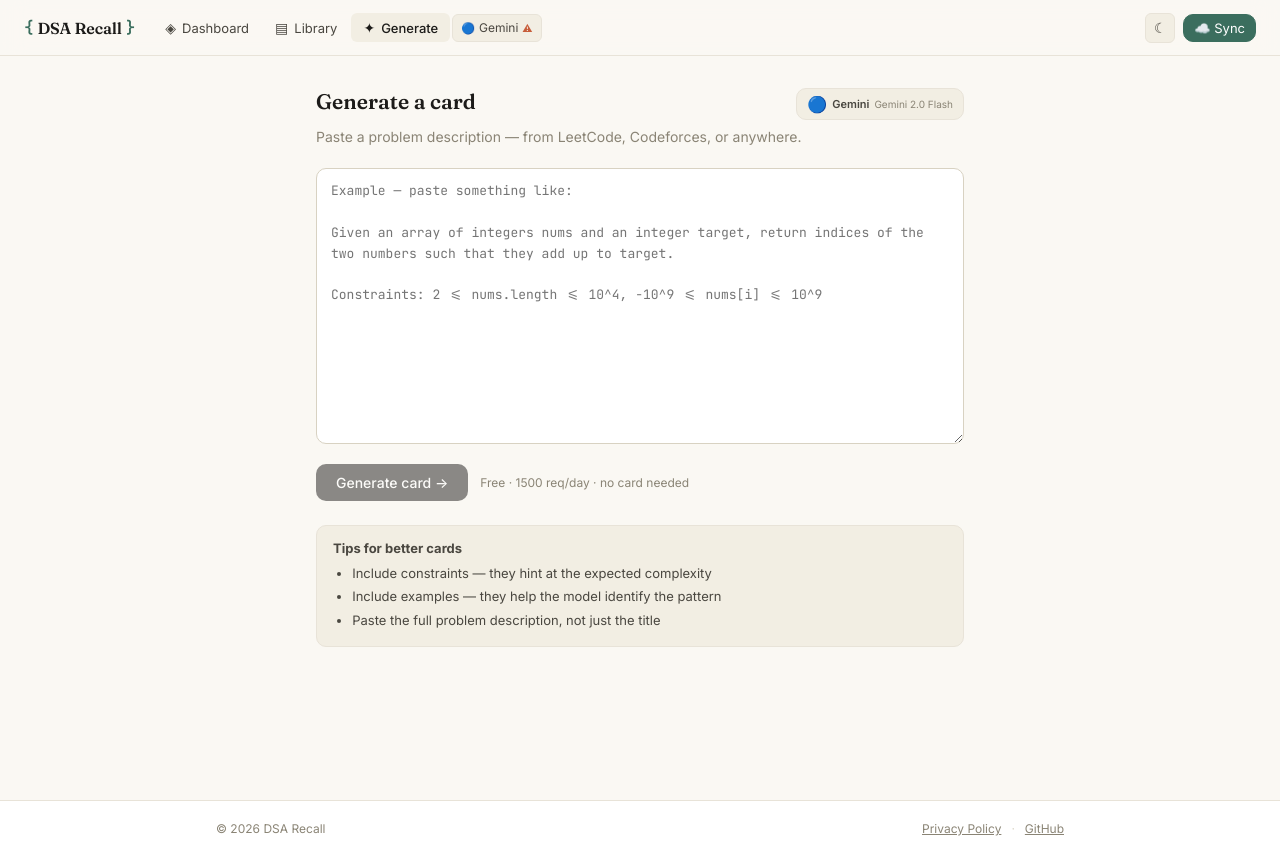
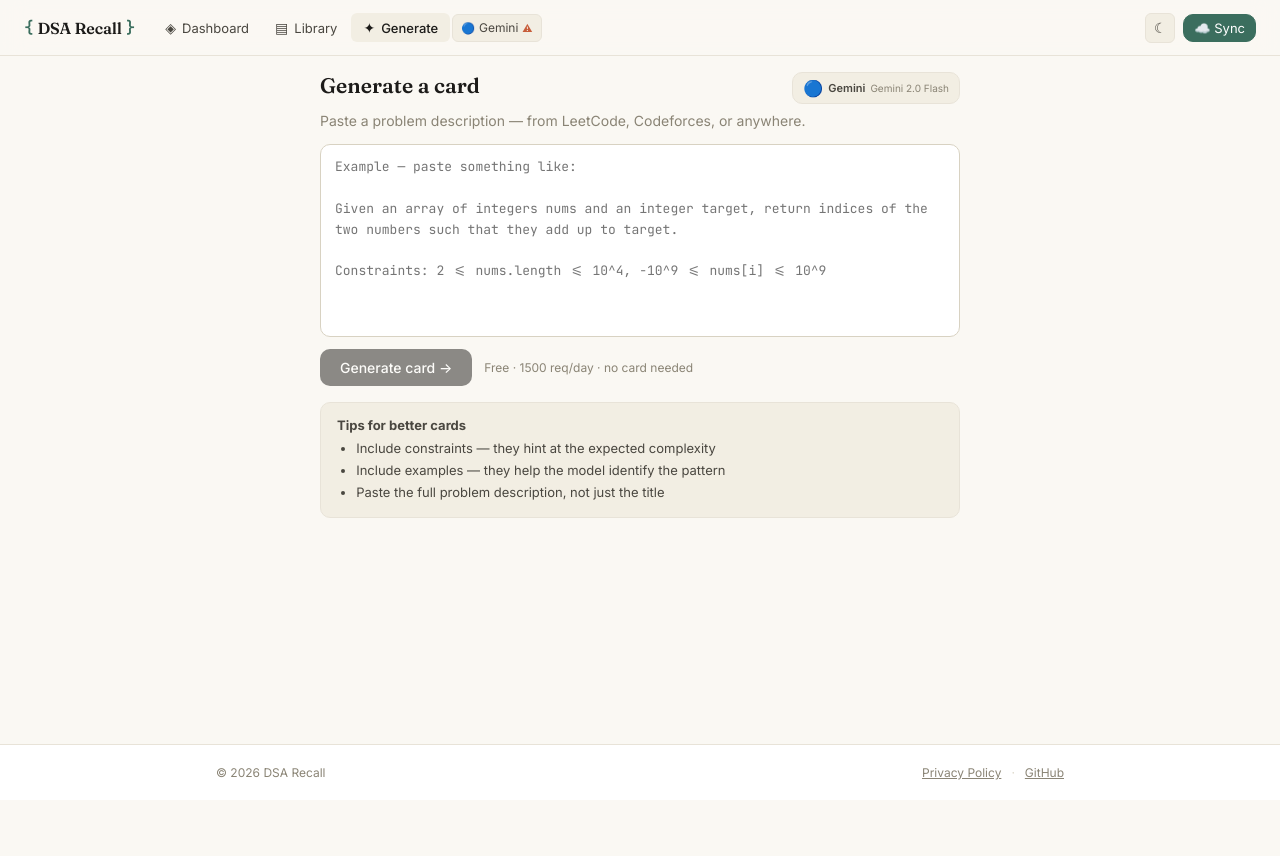
Before and after one commit to MANASZ-WEBDEV/DSA-Revision, a React (Vite) app: page /generate in a window 1280 px wide. After the commit the page ends 800 px from the top, so only its background shows below. Built offline with nearby package versions, Linux system fonts and the light colour scheme; no server answers.

Commit message:
style: fit GenerateCard form into single viewport and remove scrolling

```diff
--- a/src/App.tsx
+++ b/src/App.tsx
@@ -34,6 +34,7 @@ function AppContent() {
   const navigate = useNavigate();
   const location = useLocation();
   const isPrivacyPage = location.pathname === "/privacy";
+  const isGeneratePage = location.pathname === "/generate";
   const [isMobile, setIsMobile] = useState(window.innerWidth <= 768);
 
   useEffect(() => {
@@ -44,7 +45,7 @@ function AppContent() {
     return () => window.removeEventListener("resize", handleResize);
   }, []);
 
-  const shouldLockViewport = isPrivacyPage && !isMobile;
+  const shouldLockViewport = (isPrivacyPage || isGeneratePage) && !isMobile;
   const [showSettings, setShowSettings] = useState(false);
   const [showLogin, setShowLogin] = useState(false);
   const [menuOpen, setMenuOpen] = useState(false);
--- a/src/components/generate/GenerateCard.tsx
+++ b/src/components/generate/GenerateCard.tsx
@@ -45,7 +45,7 @@ export function GenerateCard({ providerId, model, apiKey, onCardCreated, onNeedA
   }
 
   return (
-    <div style={{ maxWidth: 680, margin: "0 auto", padding: "2rem 1rem" }}>
+    <div className="animate-fadeInUp generate-container">
       <div style={{ display: "flex", justifyContent: "space-between", alignItems: "flex-start", marginBottom: 6 }}>
         <h2 style={styles.heading}>Generate a card</h2>
         {/* Active provider badge */}
@@ -65,7 +65,7 @@ export function GenerateCard({ providerId, model, apiKey, onCardCreated, onNeedA
         value={text}
         onChange={(e) => setText(e.target.value)}
         placeholder={PLACEHOLDER}
-        rows={12}
+        rows={8}
         style={styles.textarea}
         disabled={loading}
       />
@@ -74,7 +74,7 @@ export function GenerateCard({ providerId, model, apiKey, onCardCreated, onNeedA
         <div style={styles.error}>⚠ {error}</div>
       )}
 
-      <div style={{ display: "flex", gap: 12, marginTop: 16, alignItems: "center" }}>
+      <div style={{ display: "flex", gap: 12, marginTop: 12, alignItems: "center" }}>
         <button
           onClick={handleGenerate}
           disabled={loading || !text.trim()}
@@ -87,7 +87,7 @@ export function GenerateCard({ providerId, model, apiKey, onCardCreated, onNeedA
 
       <div style={styles.tip}>
         <strong>Tips for better cards</strong>
-        <ul style={{ margin: "6px 0 0", paddingLeft: "1.2rem", lineHeight: 1.8, fontSize: 13 }}>
+        <ul style={{ margin: "4px 0 0", paddingLeft: "1.2rem", lineHeight: 1.7, fontSize: 13 }}>
           <li>Include constraints — they hint at the expected complexity</li>
           <li>Include examples — they help the model identify the pattern</li>
           <li>Paste the full problem description, not just the title</li>
@@ -105,10 +105,10 @@ Constraints: 2 <= nums.length <= 10^4, -10^9 <= nums[i] <= 10^9`;
 
 const styles: Record<string, React.CSSProperties> = {
   heading:       { fontSize: 21, fontWeight: 600, margin: "0 0 6px", color: "var(--ink)", fontFamily: "var(--font-display)" },
-  sub:           { fontSize: 14, color: "var(--caption)", margin: "0 0 20px", lineHeight: 1.6 },
+  sub:           { fontSize: 14, color: "var(--caption)", margin: "0 0 12px", lineHeight: 1.6 },
   providerBadge: { display: "flex", alignItems: "center", gap: 5, background: "var(--bg-sunken)", border: "1px solid var(--border)", borderRadius: "var(--radius)", padding: "5px 10px" },
-  textarea:      { width: "100%", boxSizing: "border-box" as const, padding: "12px 14px", fontSize: 13, fontFamily: "var(--font-mono)", border: "1px solid var(--border-strong)", borderRadius: "var(--radius)", resize: "vertical" as const, outline: "none", lineHeight: 1.6, color: "var(--ink)", background: "var(--bg-raised)" },
+  textarea:      { width: "100%", boxSizing: "border-box" as const, padding: "12px 14px", fontSize: 13, fontFamily: "var(--font-mono)", border: "1px solid var(--border-strong)", borderRadius: "var(--radius)", resize: "none" as const, outline: "none", lineHeight: 1.6, color: "var(--ink)", background: "var(--bg-raised)" },
   btn:           { padding: "10px 20px", background: "var(--ink)", color: "var(--bg-raised)", border: "none", borderRadius: "var(--radius)", fontSize: 14, fontWeight: 500, cursor: "pointer" },
   error:         { marginTop: 12, padding: "10px 14px", background: "var(--hard-soft)", border: "1px solid var(--hard-soft)", borderRadius: "var(--radius)", color: "var(--urgent)", fontSize: 14 },
-  tip:           { marginTop: 24, padding: "14px 16px", background: "var(--bg-sunken)", border: "1px solid var(--border)", borderRadius: "var(--radius)", fontSize: 13, color: "var(--ink-soft)" },
+  tip:           { marginTop: 16, padding: "14px 16px", background: "var(--bg-sunken)", border: "1px solid var(--border)", borderRadius: "var(--radius)", fontSize: 13, color: "var(--ink-soft)" },
 };
--- a/src/styles/global.css
+++ b/src/styles/global.css
@@ -301,3 +301,21 @@ main {
     gap: 20px;
   }
 }
+
+/* ─── Generate Page Layout ───────────────────────────────────────────────── */
+.generate-container {
+  max-width: 680px;
+  margin: 0 auto;
+  padding: 16px 20px 8px;
+  display: flex;
+  flex-direction: column;
+  height: 100%;
+  box-sizing: border-box;
+}
+
+@media (max-width: 768px) {
+  .generate-container {
+    height: auto;
+    padding: 1rem 1rem 2rem;
+  }
+}
```
